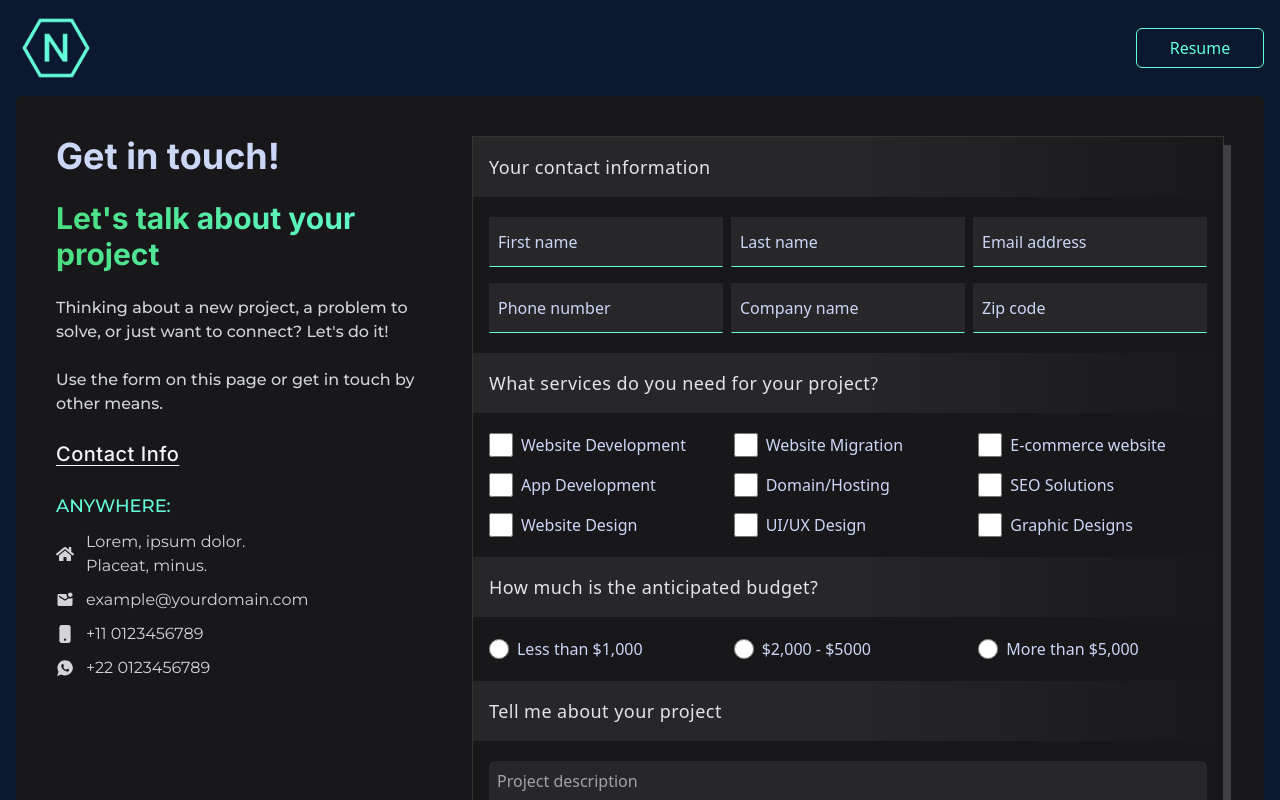
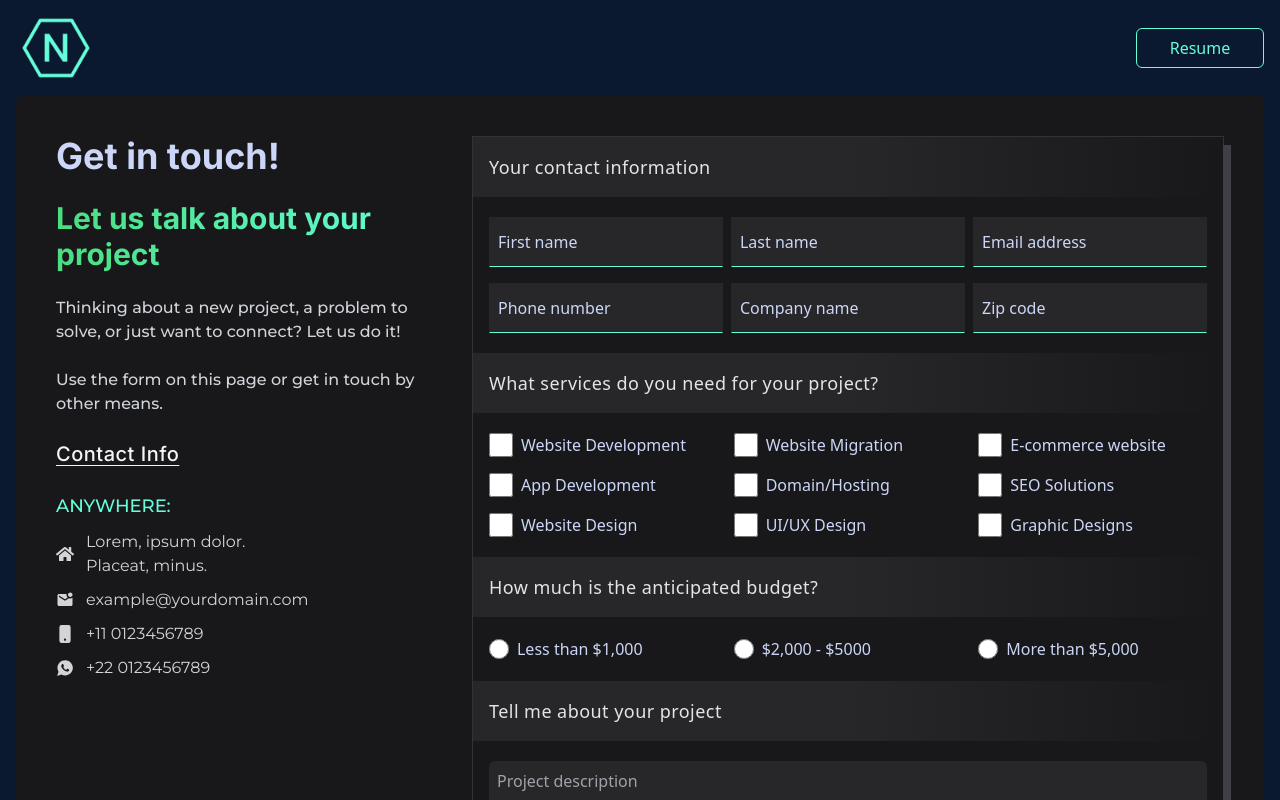
Before and after one commit to noorjsdivs/dynamicportfolio, a Next.js app: page /contact in a window 1280 px wide. Shown: the top 800 px of the page. Built offline with nearby package versions, Linux system fonts and the light colour scheme.

Commit message:
vercel error solved

```diff
--- a/components/contactDetails/ContactLeft.tsx
+++ b/components/contactDetails/ContactLeft.tsx
@@ -8,11 +8,11 @@ const ContactLeft = () => {
     <div className="w-full lgl:w-1/3 font-titleFont flex flex-col gap-6">
       <p className="text-4xl font-semibold text-textLight">Get in touch!</p>
       <p className="text-xl md:text-3xl font-semibold bg-clip-text bg-gradient-to-l from-textGreen via-reactYellowLight to-green-400 text-transparent">
-        Let's talk about your project
+        Let us talk about your project
       </p>
       <p className="font-bodyFont text-base text-gray-300 font-medium">
         Thinking about a new project, a problem to solve, or just want to
-        connect? Let's do it!
+        connect? Let us do it!
       </p>
       <p className="font-bodyFont text-base text-gray-300 font-medium">
         Use the form on this page or get in touch by other means.
```
